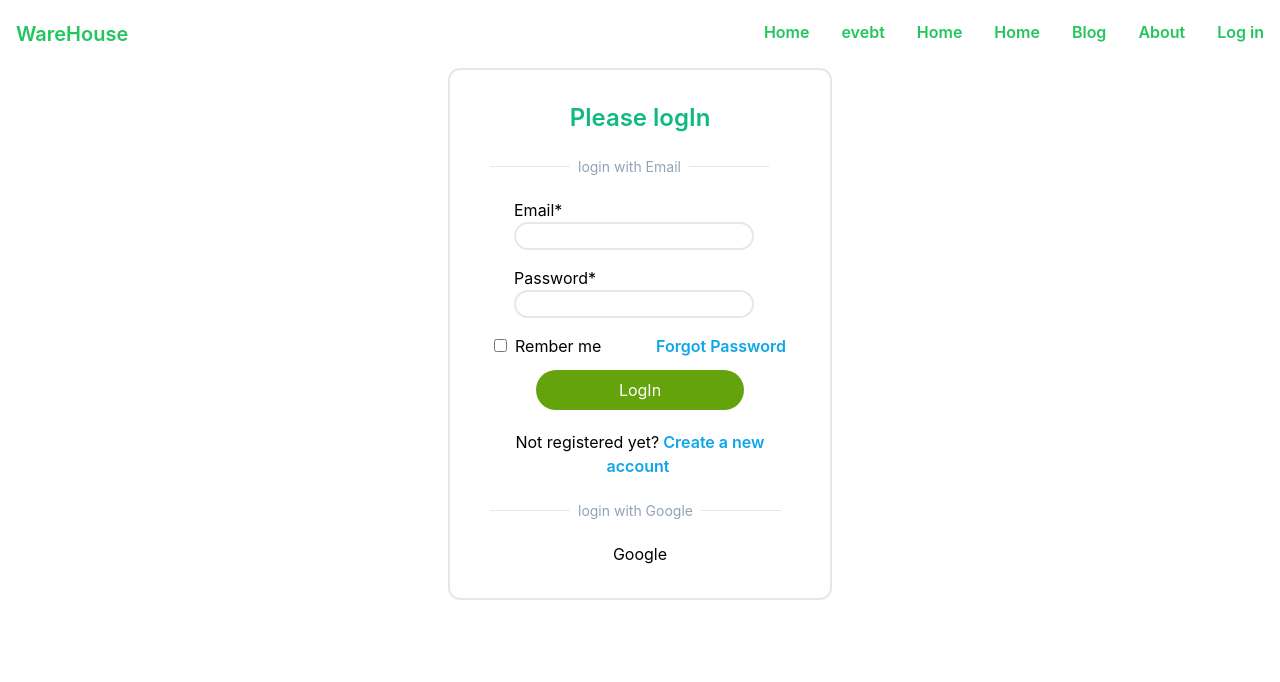
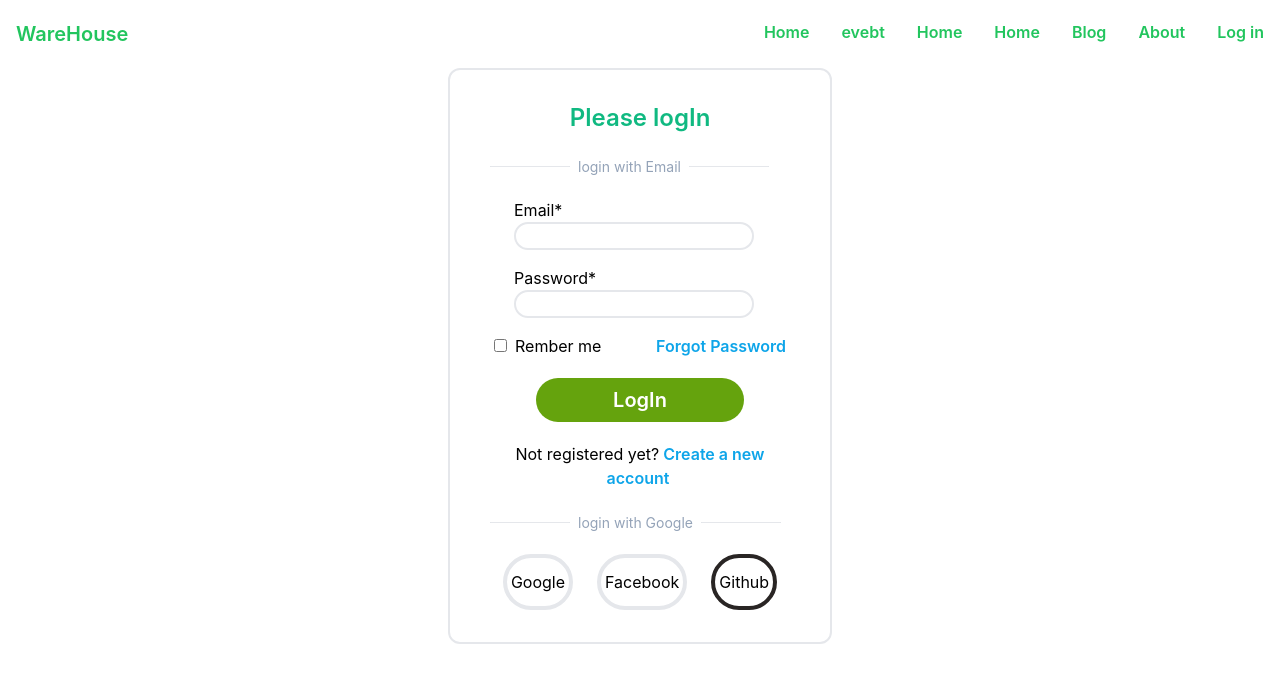
Before and after one commit to Abdur-Rahman-Argon/bike-werhouse, a React (Create React App) app: page /login in a window 1280 px wide. Shown: the top 682 px of the page. Built offline with nearby package versions, Linux system fonts and the light colour scheme.

Commit message:
handle google sign in

```diff
--- a/package.json
+++ b/package.json
@@ -6,8 +6,10 @@
     "@testing-library/jest-dom": "^5.16.4",
     "@testing-library/react": "^13.1.1",
     "@testing-library/user-event": "^13.5.0",
+    "firebase": "^9.7.0",
     "react": "^18.1.0",
     "react-dom": "^18.1.0",
+    "react-firebase-hooks": "^5.0.3",
     "react-router-dom": "^6.3.0",
     "react-scripts": "5.0.1",
     "web-vitals": "^2.1.4"
--- a/src/components/LogIn/LogIn.js
+++ b/src/components/LogIn/LogIn.js
@@ -1,7 +1,15 @@
 import React from "react";
 import { Link } from "react-router-dom";
+import auth from "../../firebase.init";
+import { useSignInWithGoogle } from "react-firebase-hooks/auth";
 
 const LogIn = () => {
+  const [signInWithGoogle, user, loading, error] = useSignInWithGoogle(auth);
+
+  const handleGoogleSignin = () => {
+    signInWithGoogle();
+  };
+
   return (
     <div className=" border-2 w-96 mx-auto rounded-xl p-8">
       <h1 className="text-2xl text-emerald-500 font-semibold">Please logIn</h1>
@@ -11,7 +19,7 @@ const LogIn = () => {
           <hr className="w-20 bg-slate-400  rounded-md" />
         </div>
         <div>
-          <span className="text-sm text-slate-400">login with Email</span>
+          <span className="text-sm text-slate-400 ">login with Email</span>
         </div>
         <div className="m-2">
           <hr className="w-20 bg-slate-400  rounded-md" />
@@ -49,8 +57,12 @@ const LogIn = () => {
           </div>
         </div>
 
-        <div className="rounded-full py-2 my-3 bg-lime-600 w-52 mx-auto text-white">
-          <input type="submit" value="LogIn" />
+        <div className="rounded-full py-2 my-5 bg-lime-600 w-52 mx-auto ">
+          <input
+            className="text-white font-semibold text-xl"
+            type="submit"
+            value="LogIn"
+          />
         </div>
       </form>
       <div>
@@ -74,7 +86,18 @@ const LogIn = () => {
       </div>
 
       <div>
-        <p>Google</p>
+        <button
+          onClick={handleGoogleSignin}
+          className="rounded-full border-4 mx-3 px-1 py-3"
+        >
+          Google
+        </button>
+        <button className="rounded-full border-4 mx-3 px-1 py-3">
+          Facebook
+        </button>
+        <button className="rounded-full border-4 mx-3 px-1 py-3 border-stone-800">
+          Github
+        </button>
       </div>
     </div>
   );
--- /dev/null
+++ b/src/firebase.init.js
@@ -0,0 +1,26 @@
+// Import the functions you need from the SDKs you need
+import { initializeApp } from "firebase/app";
+import { getAuth } from "firebase/auth";
+import { getAnalytics } from "firebase/analytics";
+// TODO: Add SDKs for Firebase products that you want to use
+// https://firebase.google.com/docs/web/setup#available-libraries
+
+// Your web app's Firebase configuration
+// For Firebase JS SDK v7.20.0 and later, measurementId is optional
+const firebaseConfig = {
+  apiKey: "AIzaSyBHA2Y1CQcrhATS6_bCKQRUUU7SBdA25Gs",
+  authDomain: "db-assainment-11-bc594.firebaseapp.com",
+  projectId: "db-assainment-11-bc594",
+  storageBucket: "db-assainment-11-bc594.appspot.com",
+  messagingSenderId: "960387266785",
+  appId: "1:960387266785:web:b85722dd41455c693b9fa0",
+  measurementId: "G-09J0EWNKM4",
+};
+
+// Initialize Firebase
+const app = initializeApp(firebaseConfig);
+const analytics = getAnalytics(app);
+
+const auth = getAuth(app);
+
+export default auth;
```
Also changed, not shown: 1 other file (tests, documents, lock files or other folders).
